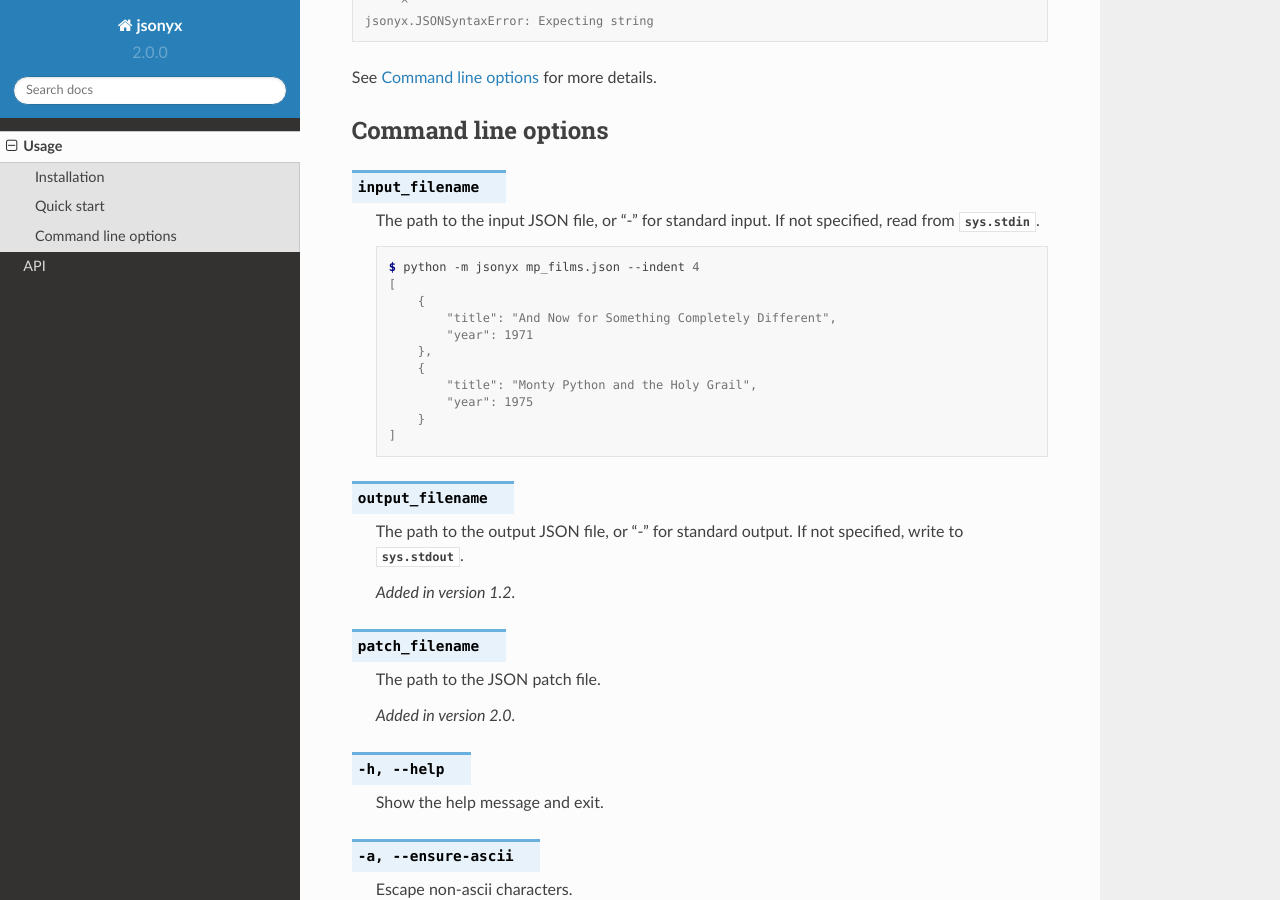
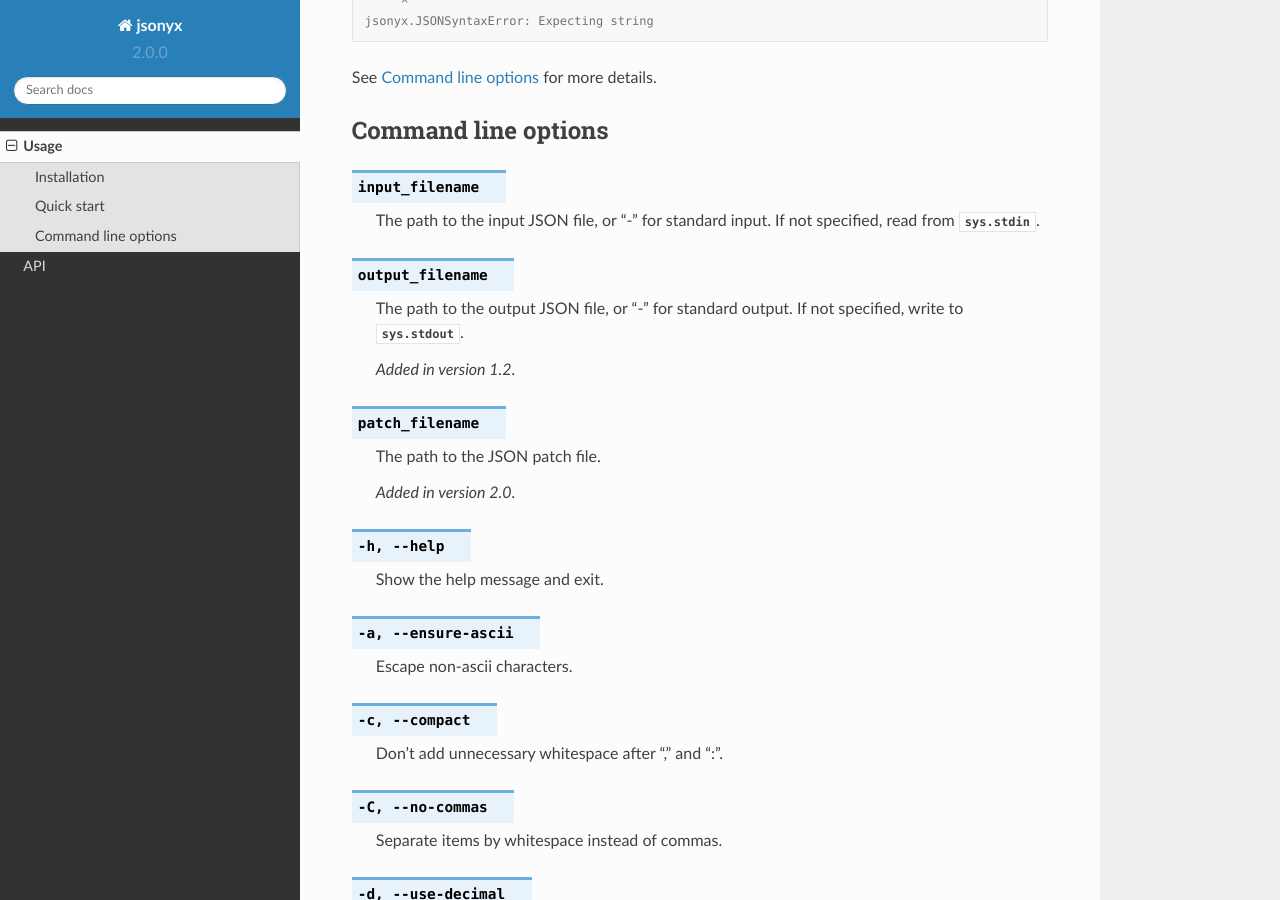
Before and after one commit to nineteendo/jsonyx, a Sphinx documentation site: the page built from docs/source/usage.rst, in a window 1280 px wide and 900 px high, scrolled down 2367 px. Built offline with Sphinx 7.4.7 and the Read the Docs theme 2.0.0, drawn with Linux system fonts in a browser that asks for light colours.

Commit message:
Traceback

```diff
--- a/docs/source/usage.rst
+++ b/docs/source/usage.rst
@@ -128,20 +128,6 @@
     The path to the input JSON file, or "-" for standard input. If not
     specified, read from :data:`sys.stdin`.
 
-    .. code-block:: shell-session
-
-        $ python -m jsonyx mp_films.json --indent 4
-        [
-            {
-                "title": "And Now for Something Completely Different",
-                "year": 1971
-            },
-            {
-                "title": "Monty Python and the Holy Grail",
-                "year": 1975
-            }
-        ]
-
 .. option:: output_filename
 
     The path to the output JSON file, or "-" for standard output. If not
--- a/src/jsonyx/__init__.py
+++ b/src/jsonyx/__init__.py
@@ -331,8 +331,10 @@
     >>> try:
     ...     json.loads("[,]")
     ... except json.JSONSyntaxError as exc:
+    ...     print("Traceback:")
     ...     print(end="".join(json.format_syntax_error(exc)))
     ...
+    Traceback:
       File "<string>", line 1, column 2
         [,]
          ^
```
